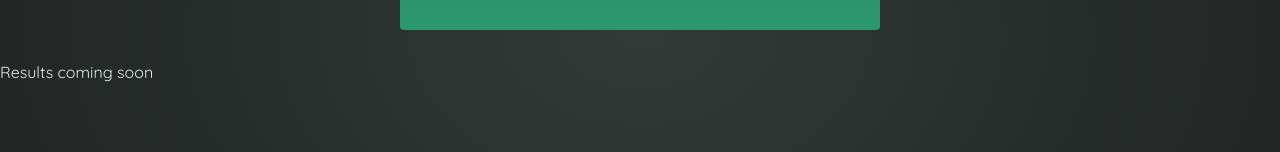
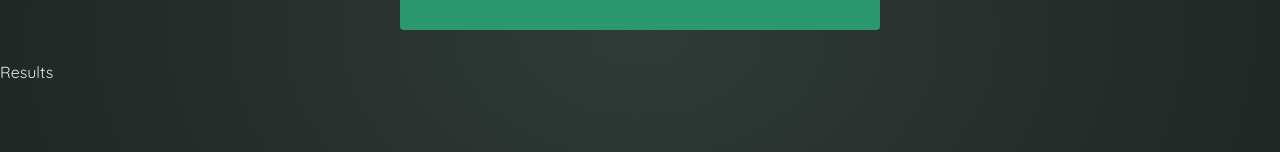
Before and after one commit to the3musketeersgh/invest-cal-app, a React (Vite) app: page / in a window 1280 px wide. Shown: the part 390-542 px from the top of the page. Built offline with nearby package versions, Linux system fonts and the light colour scheme.

Commit message:
calculated the results of initial investment over 10yrs

```diff
--- a/src/App.jsx
+++ b/src/App.jsx
@@ -15,7 +15,7 @@ function App() {
     setUserInput((prevUserInput) => {
       return {
         ...prevUserInput,
-        [inputIdentifier]: newValue,
+        [inputIdentifier]: +newValue,
       };
     });
   }
--- a/src/components/Results.jsx
+++ b/src/components/Results.jsx
@@ -1,10 +1,12 @@
 import React from "react";
+import { calculateInvestmentResults } from "../util/investment";
 
 function Results({ input }) {
-  console.log(input);
+  const resultsData = calculateInvestmentResults(input);
+  console.log(resultsData);
   return (
     <>
-      <p>Results coming soon</p>
+      <p>Results</p>
     </>
   );
 }
```
